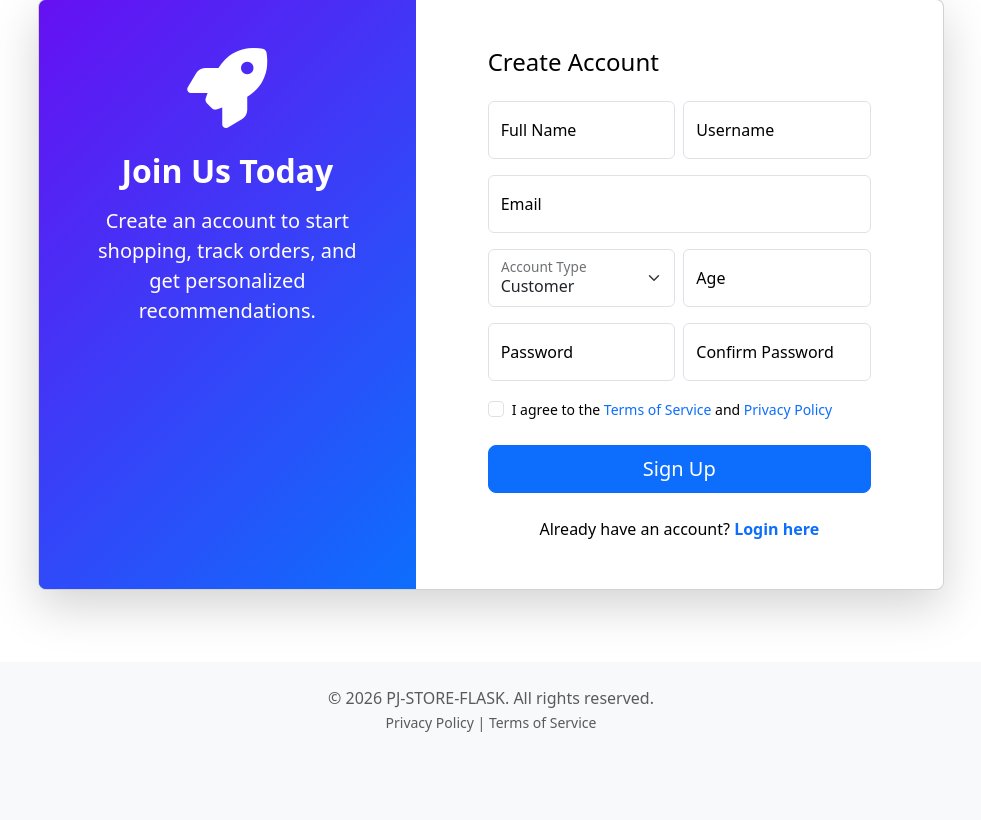
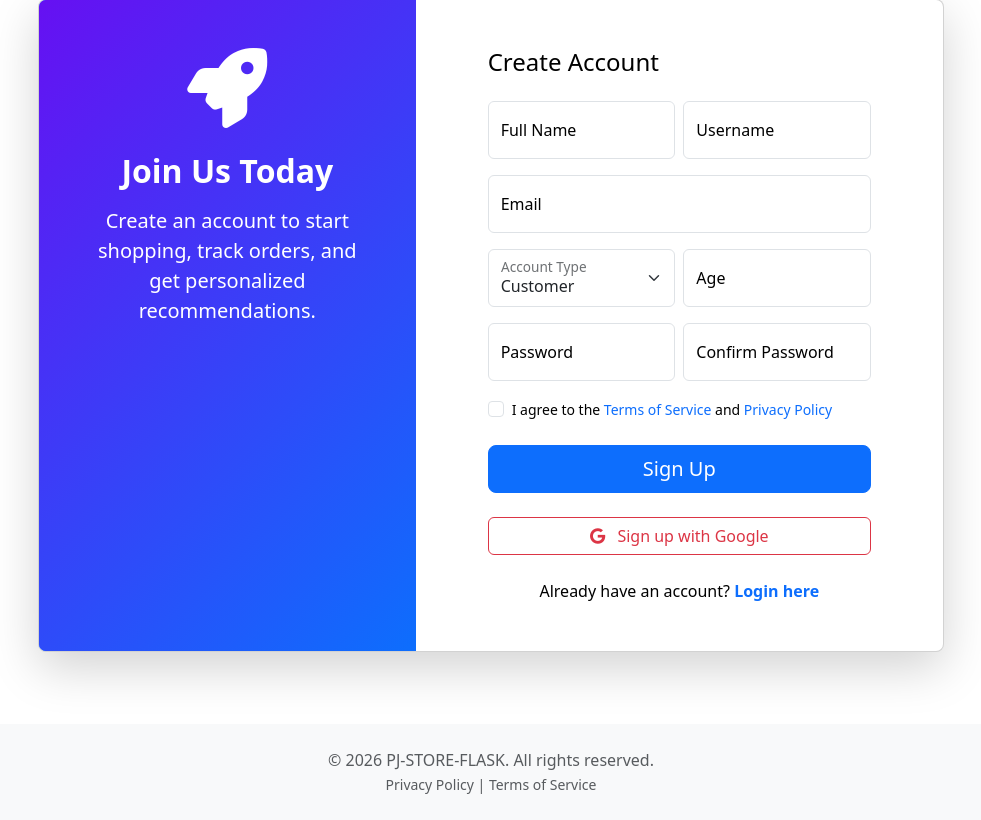
Before and after one commit to Aaron-pweb/PJ-Store-Flask, a Flask app: page /auth/signup in a window 1280 px wide. Shown: the part 145-965 px from the top of the page, without its empty margins (149-1130 px from the left). Before the commit the page ends 877 px from the top, so only its background shows below. Run offline with Flask 3, Linux system fonts and the light colour scheme.

Commit message:
feat: implement Google OAuth2 authentication for user login and registration

```diff
--- a/app/__init__.py
+++ b/app/__init__.py
@@ -19,9 +19,21 @@ def create_app():
 
     db.init_app(app)
 
-    from app.extensions import login_manager, csrf
+    from app.extensions import login_manager, csrf, oauth
     login_manager.init_app(app)
     csrf.init_app(app)
+    oauth.init_app(app)
+
+    oauth.register(
+        name='google',
+        client_id=os.getenv("GOOGLE_CLIENT_ID"),
+        client_secret=os.getenv("GOOGLE_CLIENT_SECRET"),
+        server_metadata_url='https://accounts.google.com/.well-known/openid-configuration',
+        client_kwargs={
+            'scope': 'openid email profile'
+        }
+    )
+
     login_manager.login_view = 'auth.login'
 
     from app.auth.models import User
--- a/app/auth/models.py
+++ b/app/auth/models.py
@@ -13,7 +13,8 @@ class User(db.Model, UserMixin):
     user_name = db.Column(db.String(150), nullable=False, unique=True)
     age = db.Column(db.Integer, nullable=True)
     email = db.Column(db.String, nullable=False, unique=True)
-    password = db.Column(db.String, nullable=False)
+    password = db.Column(db.String, nullable=True)
+    google_id = db.Column(db.String(100), nullable=True, unique=True)
 
     def set_password(self, password):
         self.password = generate_password_hash(password)
--- a/app/auth/routes.py
+++ b/app/auth/routes.py
@@ -7,7 +7,7 @@ from app.auth.models import User
 from app.orders.models import Order, OrderItem
 from app.products.models import Product
 from app.support.models import Ticket
-from app.extensions import db
+from app.extensions import db, oauth
 from app.auth.decorators import role_required, admin_required, seller_required, support_required, super_admin_required, approval_required
 from app.auth.constants import Roles
 from sqlalchemy import func
@@ -338,3 +338,71 @@ def delete_address(id):
     db.session.commit()
     flash('Address deleted.', 'info')
     return redirect(url_for('auth.addresses'))
+
+# ---------------------------------------------------
+# GOOGLE AUTH
+# ---------------------------------------------------
+
+@auth_bp.route("/google/login")
+def google_login():
+    redirect_uri = url_for('auth.google_callback', _external=True)
+    return oauth.google.authorize_redirect(redirect_uri)
+
+@auth_bp.route("/google/callback")
+def google_callback():
+    token = oauth.google.authorize_access_token()
+    user_info = token.get('userinfo')
+
+    if not user_info:
+        flash("Google login failed.", "danger")
+        return redirect(url_for('auth.login'))
+
+    google_id = user_info['sub']
+    email = user_info['email']
+    name = user_info.get('name', email.split('@')[0])
+
+    user = User.query.filter((User.google_id == google_id) | (User.email == email)).first()
+
+    if not user:
+        # Check if username is taken
+        base_username = email.split('@')[0]
+        user_name = base_username
+        counter = 1
+        while User.query.filter_by(user_name=user_name).first():
+            user_name = f"{base_username}{counter}"
+            counter += 1
+
+        # Create a new user if they don't exist
+        user = User(
+            full_name=name,
+            user_name=user_name,
+            email=email,
+            google_id=google_id,
+            role=Roles.CUSTOMER,
+            is_approved=True
+        )
+        db.session.add(user)
+        db.session.commit()
+    elif not user.google_id:
+        # Link Google ID if it was a local account with the same email
+        user.google_id = google_id
+        db.session.commit()
+
+    if not user.is_approved:
+        flash("Your account is pending admin approval.", "warning")
+        return redirect(url_for('auth.login'))
+
+    login_user(user)
+    flash("Successfully logged in with Google!", "success")
+
+    # Redirect based on role (standard logic)
+    if user.role == Roles.ADMIN:
+        return redirect(url_for('auth.admin_dashboard'))
+    elif user.role == Roles.SELLER:
+        return redirect(url_for('auth.seller_dashboard'))
+    elif user.role == Roles.SUPER_ADMIN:
+         return redirect(url_for('auth.super_admin_dashboard'))
+    elif user.role == Roles.SUPPORT:
+         return redirect(url_for('auth.support_dashboard'))
+    else:
+         return redirect(url_for('main.index'))
--- a/app/auth/templates/auth/login.html
+++ b/app/auth/templates/auth/login.html
@@ -60,7 +60,7 @@
                                 </div>
 
                                 <div class="d-grid gap-2 mb-4">
-                                    <button class="btn btn-outline-danger" type="button"><i class="fab fa-google me-2"></i> Sign in with Google</button>
+                                    <a href="{{ url_for('auth.google_login') }}" class="btn btn-outline-danger"><i class="fab fa-google me-2"></i> Sign in with Google</a>
                                 </div>
 
                                 <div class="d-flex align-items-center justify-content-center pb-4">
--- a/app/auth/templates/auth/signup.html
+++ b/app/auth/templates/auth/signup.html
@@ -111,6 +111,10 @@
                                     <button class="btn btn-primary btn-lg" type="submit">Sign Up</button>
                                 </div>
 
+                                <div class="d-grid gap-2 mb-4">
+                                    <a href="{{ url_for('auth.google_login') }}" class="btn btn-outline-danger"><i class="fab fa-google me-2"></i> Sign up with Google</a>
+                                </div>
+
                                 <div class="text-center">
                                     <p class="mb-0">Already have an account? <a href="{{ url_for('auth.login') }}"
                                             class="text-decoration-none fw-bold">Login here</a></p>
--- a/app/extensions.py
+++ b/app/extensions.py
@@ -1,7 +1,9 @@
 from flask_sqlalchemy import SQLAlchemy
 from flask_login import LoginManager
+from authlib.integrations.flask_client import OAuth
 
 db = SQLAlchemy()
 login_manager = LoginManager()
 from flask_wtf.csrf import CSRFProtect
 csrf = CSRFProtect()
+oauth = OAuth()
--- a/requirements.txt
+++ b/requirements.txt
@@ -13,3 +13,4 @@ stripe==14.3.0
 python-dotenv==1.2.1
 requests
 email_validator
+authlib
--- a/structure.txt
+++ b/structure.txt
@@ -86,6 +86,8 @@ Generated on: Sunday, February 8, 2026
 │       │   └── success.html
 │       └── register.html
 ├── create_super_admin.py
+├── .env
+├── google-O-auth.json
 ├── instructions.txt
 ├── requirements.txt
 ├── run.py
```
Also changed, not shown: 1 other file.
